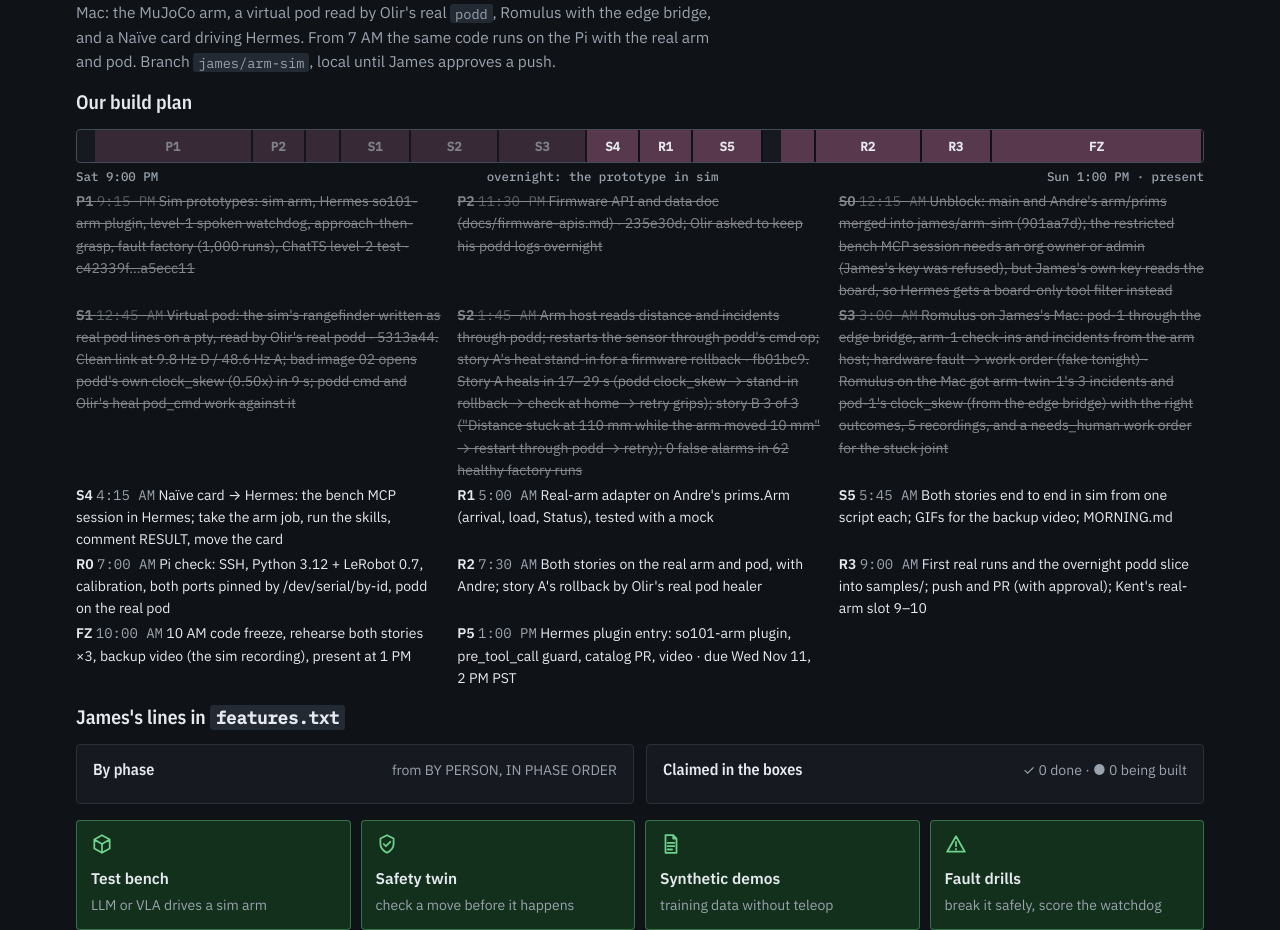
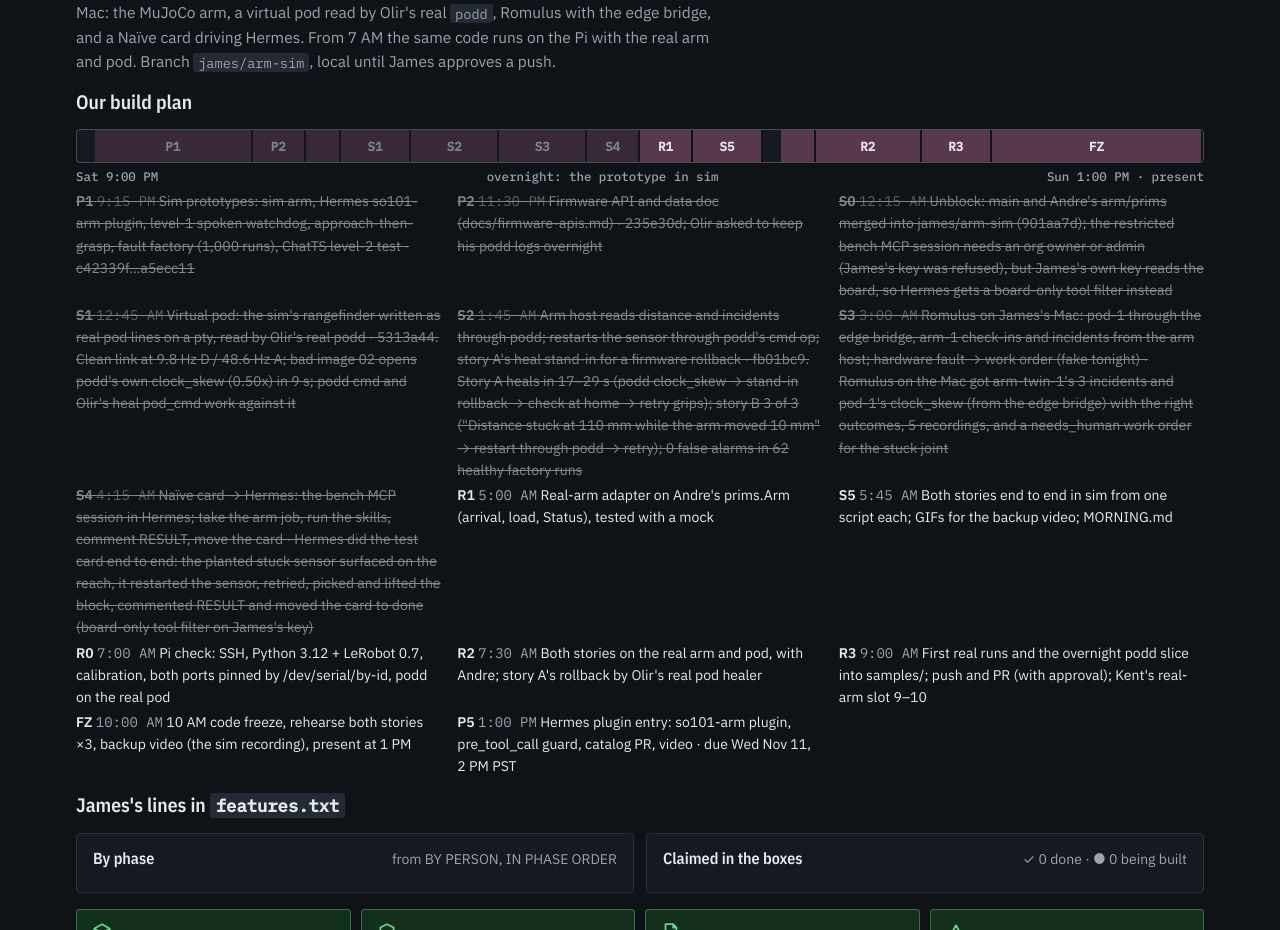
Before and after one commit to jamesEmerson112/Naive-Nous-YC-Hackathon, a React (Vite) app in the folder hub/: page / in a window 1280 px wide. Shown: the part 9408-10338 px from the top of the page. Built offline with nearby package versions, Linux system fonts and the light colour scheme.

Commit message:
Stack Map: S4 done

```diff
--- a/hub/src/content/proposal.ts
+++ b/hub/src/content/proposal.ts
@@ -18,7 +18,7 @@ export const OUR_SCHEDULE: SchedBlock[] = [
   { id: "S1", what: "Virtual pod: the sim's rangefinder written as real pod lines on a pty, read by Olir's real podd · 5313a44. Clean link at 9.8 Hz D / 48.6 Hz A; bad image 02 opens podd's own clock_skew (0.50x) in 9 s; podd cmd and Olir's heal pod_cmd work against it", from: "2026-11-08T08:45:00Z", to: "2026-11-08T09:45:00Z", done: true },
   { id: "S2", what: "Arm host reads distance and incidents through podd; restarts the sensor through podd's cmd op; story A's heal stand-in for a firmware rollback · fb01bc9. Story A heals in 17–29 s (podd clock_skew → stand-in rollback → check at home → retry grips); story B 3 of 3 (\"Distance stuck at 110 mm while the arm moved 10 mm\" → restart through podd → retry); 0 false alarms in 62 healthy factory runs", from: "2026-11-08T09:45:00Z", to: "2026-11-08T11:00:00Z", done: true },
   { id: "S3", what: "Romulus on James's Mac: pod-1 through the edge bridge, arm-1 check-ins and incidents from the arm host; hardware fault → work order (fake tonight) · Romulus on the Mac got arm-twin-1's 3 incidents and pod-1's clock_skew (from the edge bridge) with the right outcomes, 5 recordings, and a needs_human work order for the stuck joint", from: "2026-11-08T11:00:00Z", to: "2026-11-08T12:15:00Z", done: true },
-  { id: "S4", what: "Naïve card → Hermes: the bench MCP session in Hermes; take the arm job, run the skills, comment RESULT, move the card", from: "2026-11-08T12:15:00Z", to: "2026-11-08T13:00:00Z", done: false },
+  { id: "S4", what: "Naïve card → Hermes: the bench MCP session in Hermes; take the arm job, run the skills, comment RESULT, move the card · Hermes did the test card end to end: the planted stuck sensor surfaced on the reach, it restarted the sensor, retried, picked and lifted the block, commented RESULT and moved the card to done (board-only tool filter on James's key)", from: "2026-11-08T12:15:00Z", to: "2026-11-08T13:00:00Z", done: true },
   { id: "R1", what: "Real-arm adapter on Andre's prims.Arm (arrival, load, Status), tested with a mock", from: "2026-11-08T13:00:00Z", to: "2026-11-08T13:45:00Z", done: false },
   { id: "S5", what: "Both stories end to end in sim from one script each; GIFs for the backup video; MORNING.md", from: "2026-11-08T13:45:00Z", to: "2026-11-08T14:45:00Z", done: false },
   { id: "R0", what: "Pi check: SSH, Python 3.12 + LeRobot 0.7, calibration, both ports pinned by /dev/serial/by-id, podd on the real pod", from: "2026-11-08T15:00:00Z", to: "2026-11-08T15:30:00Z" },
```
